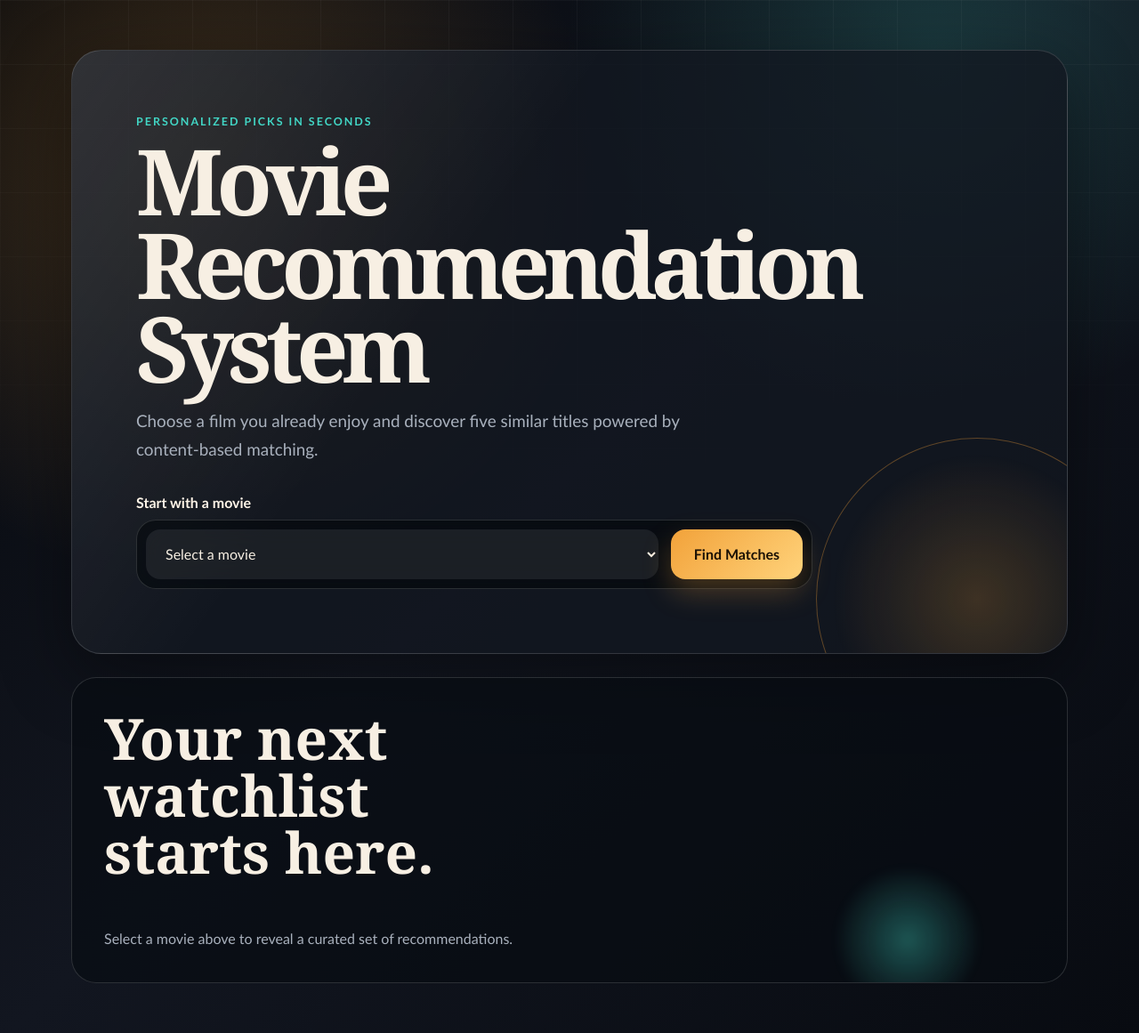
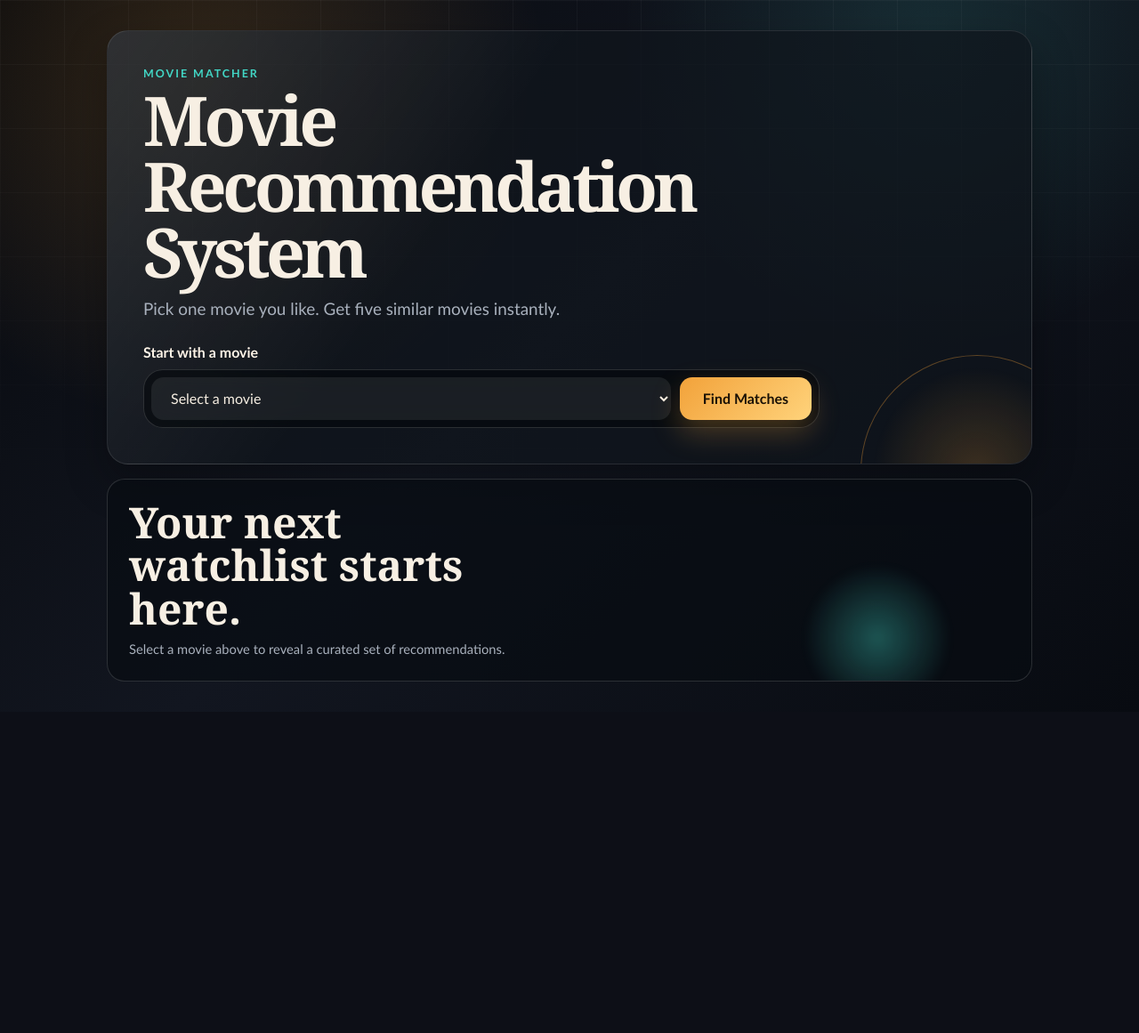
Before and after one commit to ranjanrg/Movie-Recommender-System, a Flask app: template movie_recommender_web/templates/index.html in a window 1280 px wide. Shown: the whole page at 89% size. After the commit the page ends 766 px from the top, so only its background shows below. Run offline with Flask 3, Linux system fonts and the light colour scheme; the template is opened without the code that fills it, so the values that code supplies are empty; parts of the project's set-up code (start-up, migrations or seed data) failed here and were passed over.

Commit message:
Update UI text and styles for improved clarity and aesthetics

```diff
--- a/movie_recommender_web/static/styles.css
+++ b/movie_recommender_web/static/styles.css
@@ -1,14 +1,14 @@
 :root {
     --bg: #07090d;
-    --panel: rgba(18, 24, 33, 0.78);
-    --panel-strong: rgba(20, 29, 42, 0.96);
+    --panel: rgba(16, 21, 29, 0.72);
+    --panel-strong: rgba(18, 24, 34, 0.9);
     --text: #f7efe3;
     --muted: #a9b1bd;
     --line: rgba(255, 255, 255, 0.14);
     --accent: #f2a23a;
     --accent-deep: #ca5f28;
     --teal: #42d6c5;
-    --shadow: 0 24px 80px rgba(0, 0, 0, 0.42);
+    --shadow: 0 18px 48px rgba(0, 0, 0, 0.3);
 }
 
 * {
@@ -21,8 +21,8 @@ body {
     color: var(--text);
     font-family: "Trebuchet MS", "Gill Sans", Verdana, sans-serif;
     background:
-        radial-gradient(circle at 18% 18%, rgba(242, 162, 58, 0.24), transparent 28rem),
-        radial-gradient(circle at 82% 5%, rgba(66, 214, 197, 0.18), transparent 26rem),
+        radial-gradient(circle at 18% 12%, rgba(242, 162, 58, 0.18), transparent 24rem),
+        radial-gradient(circle at 82% 5%, rgba(66, 214, 197, 0.12), transparent 22rem),
         linear-gradient(135deg, #07090d 0%, #121620 48%, #080b11 100%);
 }
 
@@ -39,17 +39,20 @@ body::before {
 }
 
 .page-shell {
-    width: min(1120px, calc(100% - 32px));
+    display: grid;
+    min-height: 100vh;
+    width: min(1040px, calc(100% - 32px));
+    align-content: center;
     margin: 0 auto;
-    padding: 56px 0;
+    padding: 20px 0;
 }
 
 .hero {
     position: relative;
     overflow: hidden;
-    padding: clamp(32px, 6vw, 72px);
-    border: 1px solid var(--line);
-    border-radius: 34px;
+    padding: clamp(24px, 4vw, 40px);
+    border: 1px solid rgba(255, 255, 255, 0.1);
+    border-radius: 24px;
     background:
         linear-gradient(125deg, rgba(255, 255, 255, 0.11), transparent 38%),
         var(--panel);
@@ -59,10 +62,10 @@ body::before {
 
 .hero::after {
     position: absolute;
-    right: -80px;
-    bottom: -120px;
-    width: 360px;
-    height: 360px;
+    right: -70px;
+    bottom: -140px;
+    width: 260px;
+    height: 260px;
     content: "";
     border: 1px solid rgba(242, 162, 58, 0.35);
     border-radius: 50%;
@@ -70,7 +73,7 @@ body::before {
 }
 
 .eyebrow {
-    margin: 0 0 12px;
+    margin: 0 0 8px;
     color: var(--teal);
     font-size: 0.78rem;
     font-weight: 700;
@@ -86,17 +89,17 @@ p {
 }
 
 h1 {
-    max-width: 760px;
-    margin-bottom: 18px;
+    max-width: 660px;
+    margin-bottom: 12px;
     font-family: Georgia, "Times New Roman", serif;
-    font-size: clamp(2.75rem, 8vw, 6.8rem);
-    line-height: 0.92;
-    letter-spacing: -0.07em;
+    font-size: clamp(2.2rem, 6vw, 4.8rem);
+    line-height: 0.96;
+    letter-spacing: -0.06em;
 }
 
 .hero-copy {
     max-width: 620px;
-    margin-bottom: 34px;
+    margin-bottom: 22px;
     color: var(--muted);
     font-size: clamp(1rem, 2vw, 1.18rem);
     line-height: 1.7;
@@ -118,8 +121,8 @@ label {
 .control-row {
     display: grid;
     grid-template-columns: minmax(0, 1fr) auto;
-    gap: 14px;
-    padding: 10px;
+    gap: 10px;
+    padding: 8px;
     border: 1px solid var(--line);
     border-radius: 22px;
     background: rgba(3, 6, 10, 0.56);
@@ -128,9 +131,9 @@ label {
 
 select,
 button {
-    min-height: 56px;
+    min-height: 48px;
     border: 0;
-    border-radius: 16px;
+    border-radius: 14px;
     font: inherit;
 }
 
@@ -162,7 +170,7 @@ button:hover {
 }
 
 .results-panel {
-    margin-top: 26px;
+    margin-top: 16px;
 }
 
 .results-heading {
@@ -239,24 +247,26 @@ button:hover {
 .empty-state p {
     margin-bottom: 0;
     color: var(--muted);
-    line-height: 1.55;
+    font-size: 0.92rem;
+    line-height: 1.45;
 }
 
 .empty-state {
     position: relative;
     overflow: hidden;
-    min-height: 260px;
-    padding: 36px;
+    min-height: 160px;
+    padding: 24px;
     border: 1px solid var(--line);
-    border-radius: 28px;
+    border-radius: 20px;
     background: rgba(8, 12, 18, 0.68);
 }
 
 .empty-state h2 {
     max-width: 460px;
     font-family: Georgia, "Times New Roman", serif;
-    font-size: clamp(2rem, 5vw, 4rem);
-    line-height: 1;
+    margin-bottom: 10px;
+    font-size: clamp(1.8rem, 4vw, 3rem);
+    line-height: 1.02;
 }
 
 .spotlight {
--- a/movie_recommender_web/templates/index.html
+++ b/movie_recommender_web/templates/index.html
@@ -9,10 +9,10 @@
 <body>
     <main class="page-shell">
         <section class="hero" aria-labelledby="page-title">
-            <p class="eyebrow">Personalized picks in seconds</p>
+            <p class="eyebrow">Movie matcher</p>
             <h1 id="page-title">Movie Recommendation System</h1>
             <p class="hero-copy">
-                Choose a film you already enjoy and discover five similar titles powered by content-based matching.
+                Pick one movie you like. Get five similar movies instantly.
             </p>
 
             <form method="POST" class="recommendation-form">
@@ -42,7 +42,7 @@
                         <li class="movie-card">
                             <span class="rank">0{{ loop.index }}</span>
                             <h3>{{ movie }}</h3>
-                            <p>Similar themes, cast signals, genres, and story tags.</p>
+                            <p>Similar story signals and genre patterns.</p>
                         </li>
                     {% endfor %}
                 </ol>
```
Also changed, not shown: other parts of movie_recommender_web/static/styles.css (+22 -13 lines).
